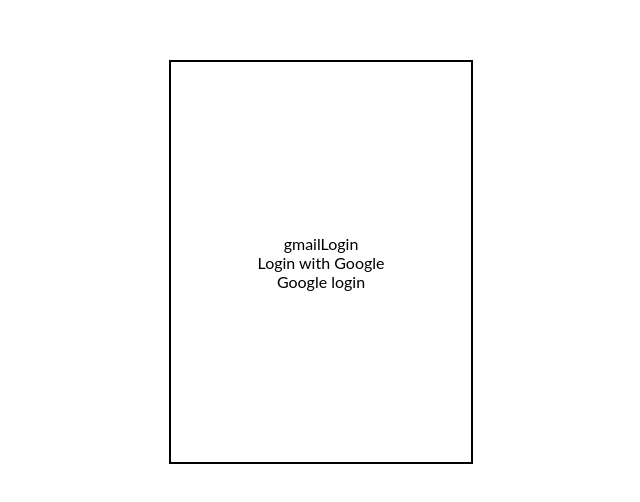
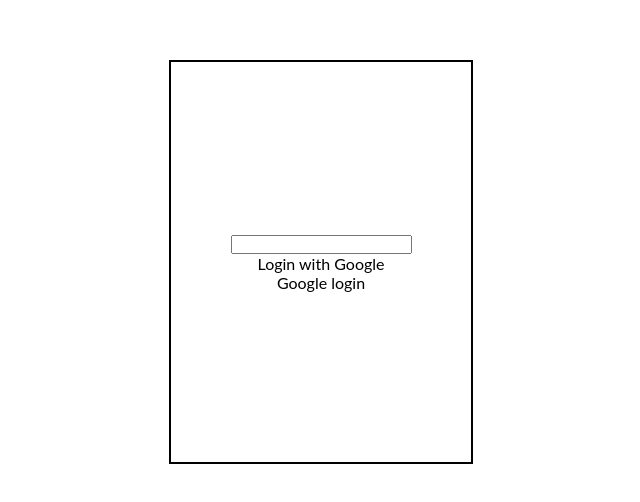
Before and after one commit to Tommiex/SocialMedia, a React (Create React App) app in the folder frontend/: page /Login in a window 1280 px wide. Shown: the part 138-640 px from the top of the page, without its empty margins (319-959 px from the left). Built offline with nearby package versions, Linux system fonts and the light colour scheme.

Commit message:
gmaillogin

```diff
--- a/frontend/src/component/gmailLogin.jsx
+++ b/frontend/src/component/gmailLogin.jsx
@@ -9,7 +9,13 @@
 import { auth } from '../FirebaseConfig'
 const GmailLogin = () => {
  return(
-  <div>gmailLogin</div>
+  <div className='gmailLogin'>
+    <input
+      type='Email'
+      render
+    ></input>
+
+  </div>
  )
 }
 
```
